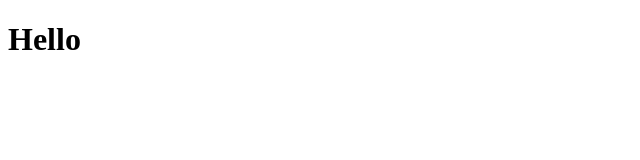
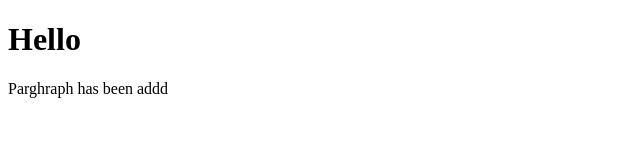
Before and after one commit to codewith2024/code-with-hrry, a plain HTML site: page index.html in a window 1280 px wide. Shown: the whole page, without its empty margins (0-640 px from the left). Drawn offline with Linux system fonts and the light colour scheme.

Commit message:
my 2nd commit. paragraph has been added

```diff
--- a/index.html
+++ b/index.html
@@ -2,5 +2,6 @@
 <html>
     <body>
         <h1>Hello</h1>
+        <p>Parghraph has been addd </p>
     </body>
 </html>
```
